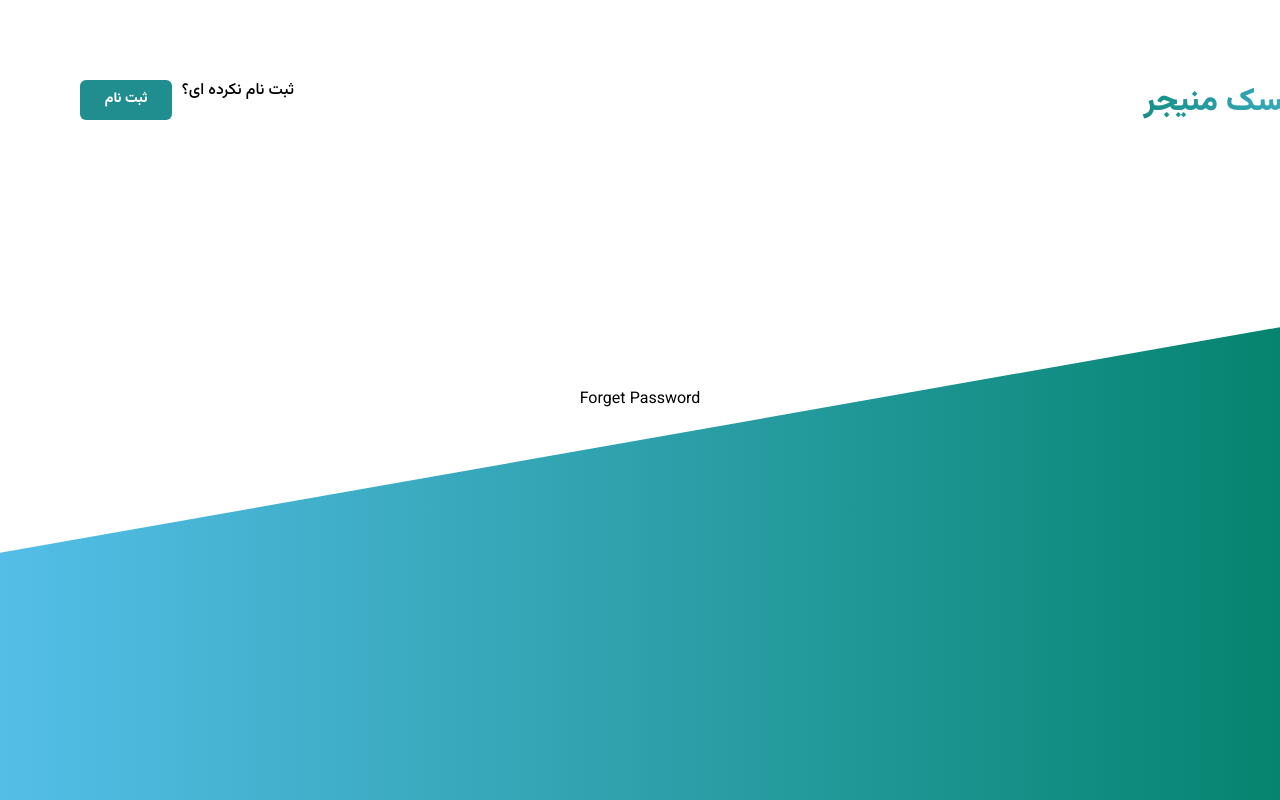
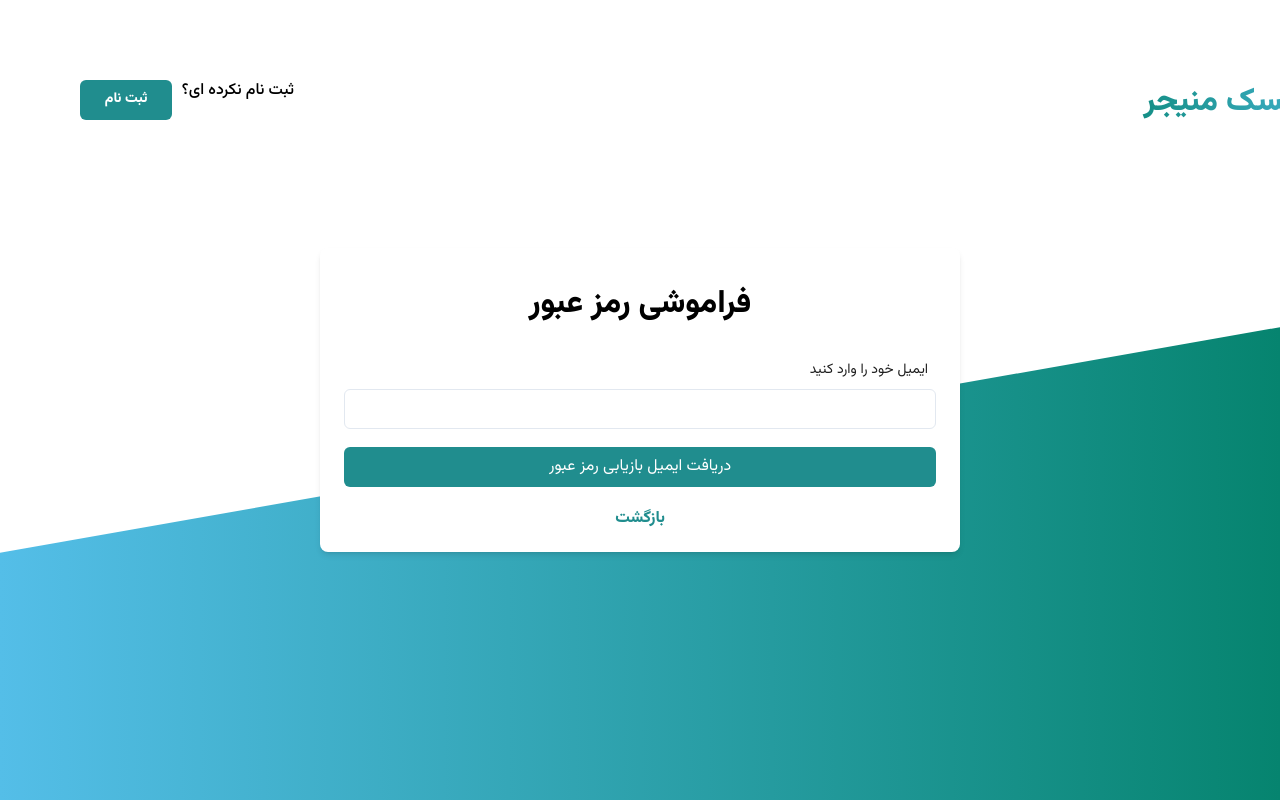
Before and after one commit to fall-Quera-front-end-bootcamp/Group-4, a React (Create React App) app: page /forgetpassword in a window 1280 px wide. Shown: the top 800 px of the page. Built offline with nearby package versions, Linux system fonts and the light colour scheme.

Commit message:
put form in forget password page

```diff
--- a/src/pages/Auth/ForgetPassword/Index.tsx
+++ b/src/pages/Auth/ForgetPassword/Index.tsx
@@ -1,9 +1,59 @@
+import Form from "../../../components/common/form/Index";
+import DynamicInput from "../../../components/common/input";
+import { Link } from 'react-router-dom';
+import DynamicButton from "../../../components/common/button";
+function ForgetPassword() {
 
-function ForgetPassword() {
+  const customStyle = {
+    width: '640px',
+    height: '304px',
+  };
+
+  const header = {
+    fontWeight: 800,
+    fontSize: "32px"
+  };
+
+  const labels = {
+    color: "#1E1E1E",
+    fontWeight: 400,
+    fontSize: "14px"
+  };
+
+  const register = {
+    fontWeight: 800,
+    fontSize: "16px",
+    padding: "20px 0px 10px 0px"
+
+  }
+
   return (
-    <>
-      <h1>Forget Password</h1>
-    </>
+    <div>
+      <Form style={customStyle}>
+        <h1 style={header}>فراموشی رمز عبور</h1>
+        <div className="w-full flex flex-col justify-center items-center pt-8">
+          <label style={labels}className="w-full flex flex-col justify-center items-end">ایمیل خود را وارد کنید</label>
+          <DynamicInput
+            width={592}
+            height={40}
+            value=""
+            onChange={(value) => console.log(value)}
+            style={{ marginTop: '8px' }}
+          />
+          <div style={{paddingTop: '18px',}}>
+            <DynamicButton
+                text="دریافت ایمیل بازیابی رمز عبور"
+                width={592}
+                height={40}
+                onClick={() => console.log("Button clicked")}
+                bgColor="blue"
+                textColor="white"
+              />
+          </div>
+          <Link to="/login" className="text-customBlue hover:text-customBlueLight pr-1" style={register}>بازگشت</Link>
+        </div>
+      </Form>
+    </div>
   );
 }
 
```
